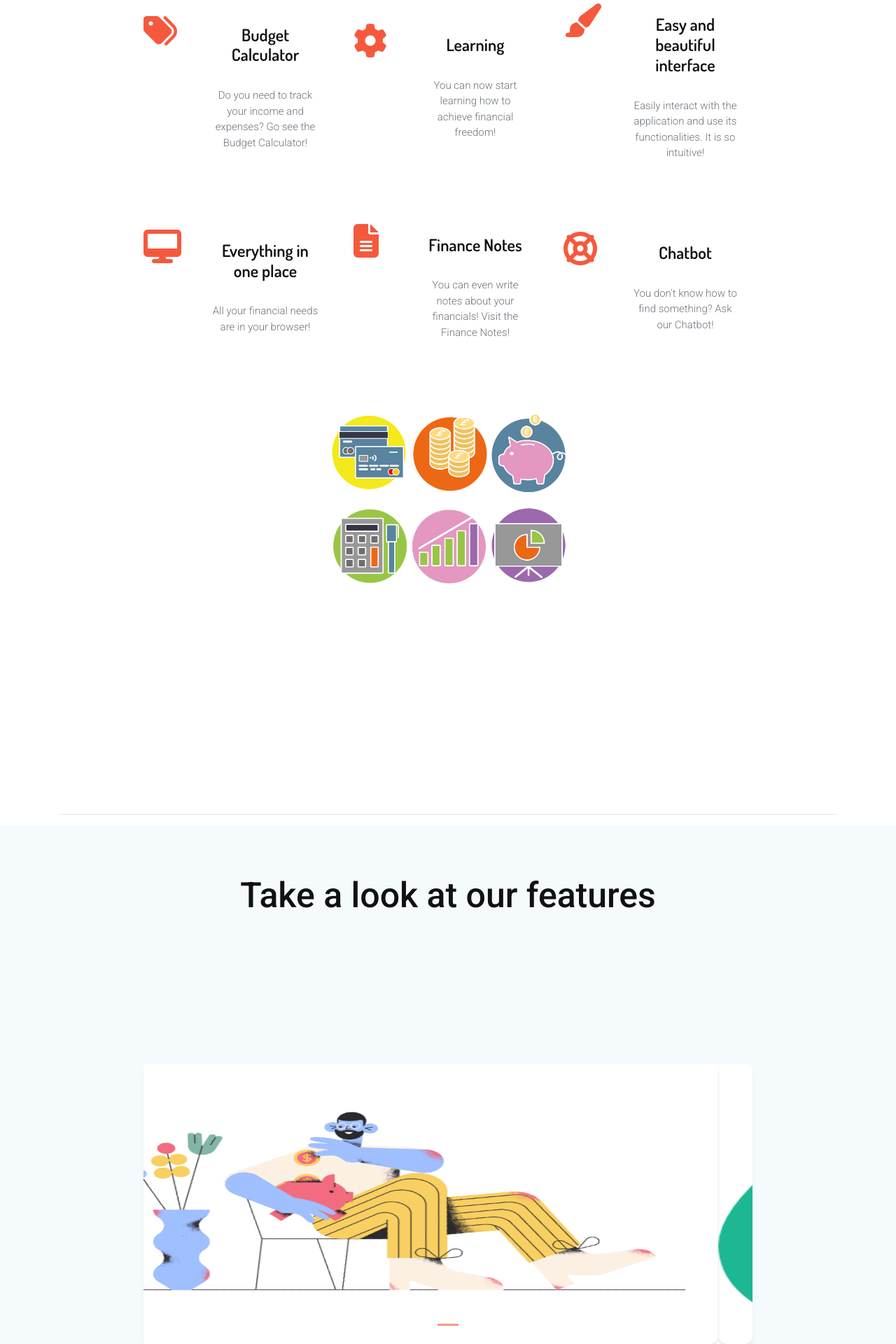
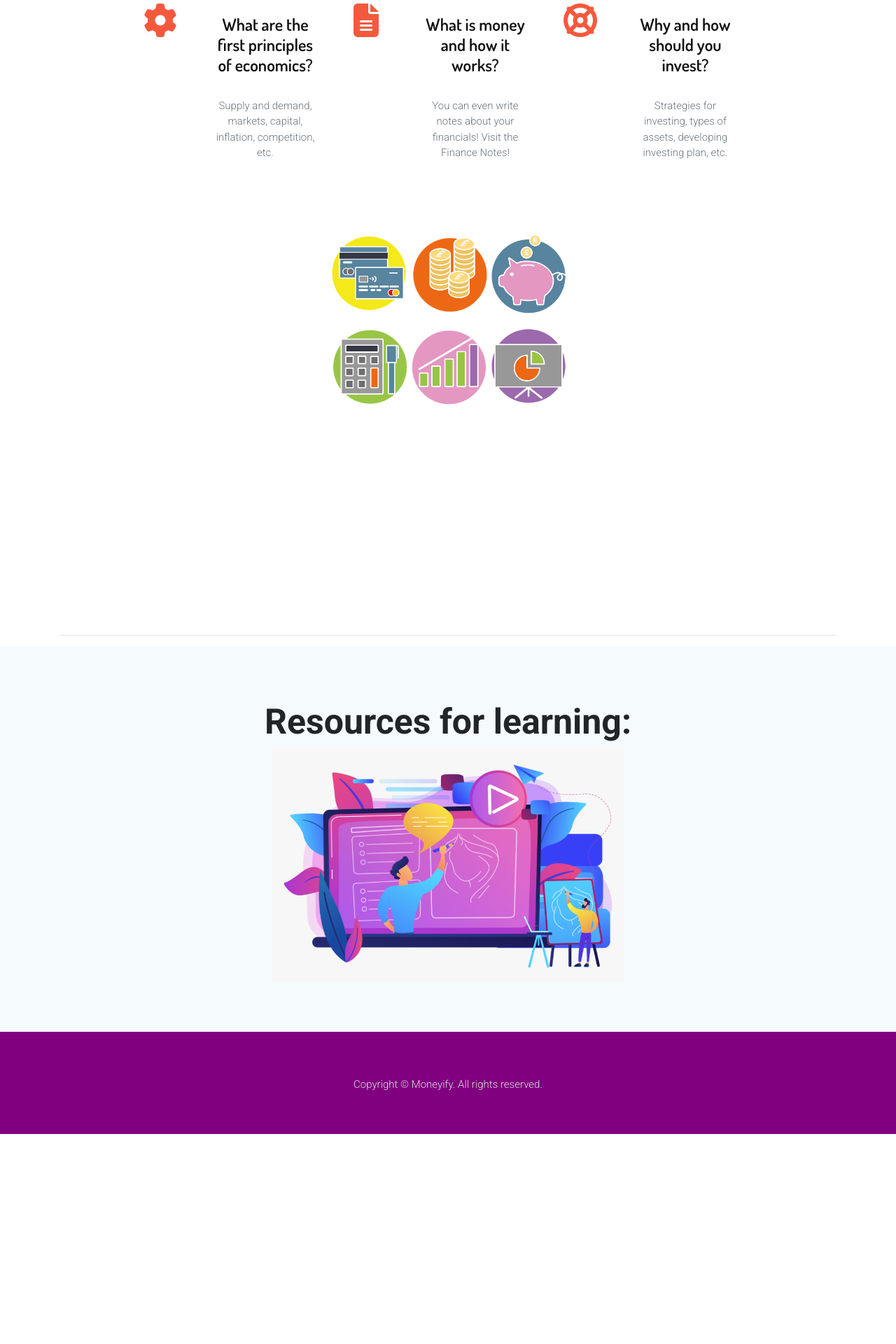
Before and after one commit to petkokp/moneyify, an Angular app in the folder moneyify/: page /learning in a window 1280 px wide. Shown: the part 2660-4580 px from the top of the page at 70% size. After the commit the page ends 4280 px from the top, so only its background shows below. Built offline with nearby package versions, Linux system fonts and the light colour scheme.

Commit message:
change learning layout

```diff
--- a/moneyify/src/app/learning/learning.component.html
+++ b/moneyify/src/app/learning/learning.component.html
@@ -33,86 +33,36 @@
         <h1 class="title2">What should you learn?</h1>
         <div class="row">
           <div class="col-lg-4 col-md-6 col-sm-12">
-            <div class="icon icon-danger"><i class="fa fa-tags" aria-hidden="true"></i></div>
-            <div class="description">
-              <div class="h4">Budget Calculator</div>
-              <p class="text-muted">Do you need to track your income and expenses? Go see the Budget Calculator!</p>
-            </div>
-          </div>
-          <div class="col-lg-4 col-md-6 col-sm-12">
             <div class="icon icon-danger"><i class="fa fa-cog" aria-hidden="true"></i></div>
             <div class="description">
-              <div class="h4">Learning</div>
-              <p class="text-muted">You can now start learning how to achieve financial freedom!</p>
-            </div>
-          </div>
-          <div class="col-lg-4 col-md-6 col-sm-12">
-            <div class="icon icon-danger"><i class="fa fa-paint-brush" aria-hidden="true"></i></div>
-            <div class="description">
-              <div class="h4">Easy and beautiful interface</div>
-              <p class="text-muted">Easily interact with the application and use its functionalities. It is so intuitive!</p>
-            </div>
-          </div>
-          <div class="col-lg-4 col-md-6 col-sm-12">
-            <div class="icon icon-danger"><i class="fa fa-desktop" aria-hidden="true"></i></div>
-            <div class="description">
-              <div class="h4">Everything in one place</div>
-              <p class="text-muted">All your financial needs are in your browser!</p>
+              <div class="h4">What are the first principles of economics?</div>
+              <p class="text-muted">Supply and demand, markets, capital, inflation, competition, etc.</p>
             </div>
           </div>
           <div class="col-lg-4 col-md-6 col-sm-12">
             <div class="icon icon-danger"><i class="fa fa-file-text" aria-hidden="true"></i></div>
             <div class="description">
-              <div class="h4">Finance Notes</div>
+              <div class="h4">What is money and how it works?</div>
               <p class="text-muted">You can even write notes about your financials! Visit the Finance Notes!</p>
             </div>
           </div>
           <div class="col-lg-4 col-md-6 col-sm-12">
             <div class="icon icon-danger"><i class="fa fa-life-ring" aria-hidden="true"></i></div>
             <div class="description">
-              <div class="h4">Chatbot</div>
-              <p class="text-muted">You don't know how to find something? Ask our Chatbot!</p>
+              <div class="h4">Why and how should you invest?</div>
+              <p class="text-muted">Strategies for investing, types of assets, developing investing plan, etc.</p>
             </div>
           </div>
           <div class="col-md-5 col-sm-12"><img id="img-literacy" class="img-fluid" src="assets/images/literacy.png" alt="Image"/></div>
         </div>
-
       </div>
-
       </div>
-
   </div>
 
   <div class="container">
   <hr/>
   </div>
   <div class="aa-screenshots section">
-  <div class="container text-center">
-    <h2 class="title pb-3">Take a look at our features</h2>
-    <p class="pb-5"></p>
-    <div class="row">
-      <div class="col-md-12 mb-5">
-        <div class="card card-raised page-carousel">
-          <div class="carousel slide" id="aa-carousel-indicators" data-ride="carousel">
-            <ol class="carousel-indicators">
-              <li class="active " data-target="#aa-carousel-indicators" data-slide-to="0"></li>
-              <li class=" " data-target="#aa-carousel-indicators" data-slide-to="1"></li>
-              <li class=" " data-target="#aa-carousel-indicators" data-slide-to="2"></li>
-            </ol>
-            <div class="carousel-inner" role="listbox">
-              <div class="carousel-item active"><img class="img-fluid" src="assets/images/person2.png" alt="First slide"/>
-                <div class="carousel-caption d-none d-md-block"> </div>
-              </div>
-              <div class="carousel-item"><img class="img-fluid" src="assets/images/budget.png" alt="Second slide"/>
-                <div class="carousel-caption d-none d-md-block"> </div>
-              </div>
-              <div class="carousel-item"><img class="img-fluid" src="assets/images/talking.png" alt="Third slide"/>
-                <div class="carousel-caption d-none d-md-block"> </div>
-              </div>
-            </div><a class="left carousel-control carousel-control-prev bg-danger" href="#aa-carousel-indicators" role="button" data-slide="prev"><span class="fa fa-angle-left"></span><span class="sr-only">Previous</span></a><a class="right carousel-control carousel-control-next bg-danger" href="#aa-carousel-indicators" role="button" data-slide="next"><span class="fa fa-angle-right"></span><span class="sr-only">Next</span></a>
-          </div>
-        </div>
-      </div>
-    </div>
+    <div class="title2">Resources for learning:</div>
+    <div class="col-md-5 col-sm-12"><img class="img-fluid" src="assets/images/learning2.png" alt="Image"/></div>
   </div>
-  </div>
```
